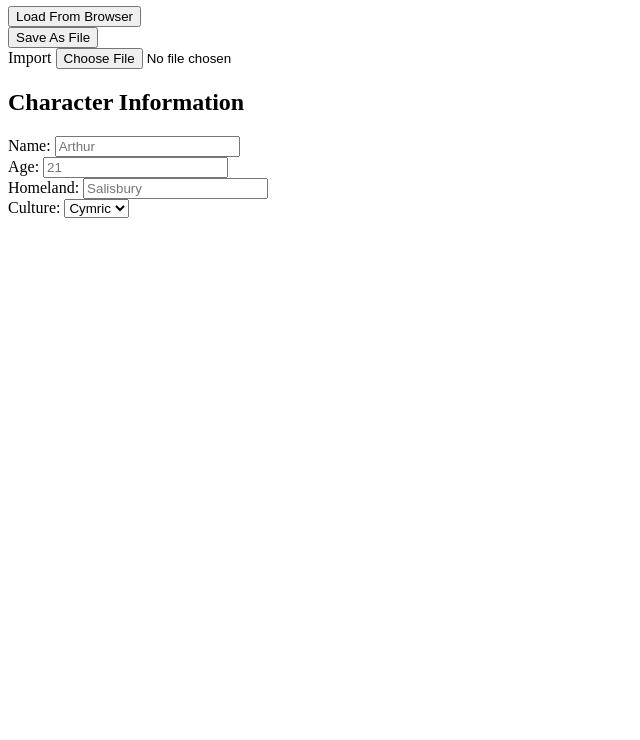
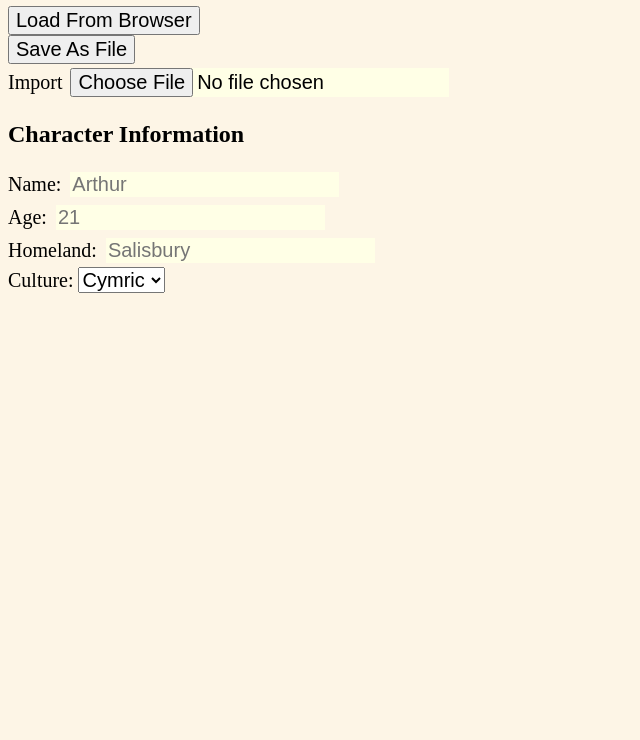
Before and after one commit to skylerberg/pendragon, a plain HTML site: page index.html in a window 1280 px wide. Shown: the part 60-800 px from the top of the page, without its empty margins (0-640 px from the left). Drawn offline with Linux system fonts and the light colour scheme.

Commit message:
Add initial styles

```diff
--- a/index.html
+++ b/index.html
@@ -1,5 +1,6 @@
 <html>
   <head>
+    <link href="style.css" rel="stylesheet">
   </head>
   <body>
     <script src="character.js"></script>
--- /dev/null
+++ b/style.css
@@ -0,0 +1,22 @@
+body {
+  background: #FDF5E6;
+}
+
+button {
+  font-size: 20px;
+}
+
+label {
+  font-size: 20px;
+}
+
+select {
+  font-size: 20px;
+}
+
+input {
+  font-size: 20px;
+  margin: 0.2em;
+  border: none;
+  background: #FFFFE6;
+}
```
